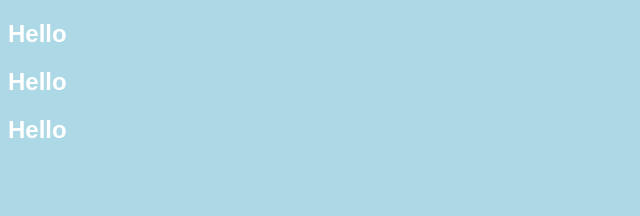
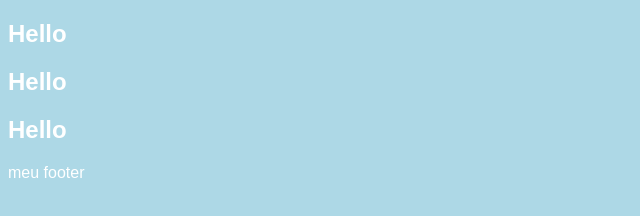
Before and after one commit to silvaleal/git-mais-github, a plain HTML site: page website/index.html in a window 1280 px wide. Shown: the full height of the page, 0-640 px from the left. Drawn offline with Linux system fonts and the light colour scheme.

Commit message:
adição do branch

```diff
--- a/website/index.html
+++ b/website/index.html
@@ -16,5 +16,9 @@
     <article>
         <h1>Hello</h1>
     </article>
+
+    <footer>
+        meu footer
+    </footer>
 </body>
 </html>
```
